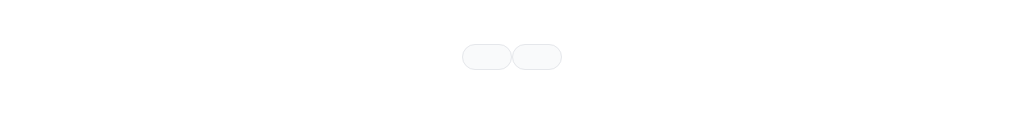
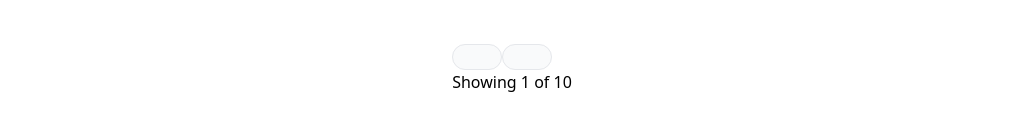
Before and after one commit to srky420/crypto-aggregator-react, a React app: page / in a window 1280 px wide. Shown: the part 2229-2359 px from the top of the page, without its empty margins (128-1151 px from the left). Built offline with nearby package versions, Linux system fonts and the light colour scheme; the HTML template or start-up script is replaced by a standard one.

Commit message:
Add pagination to tokens component

```diff
--- a/src/components/landingPage/Tokens.tsx
+++ b/src/components/landingPage/Tokens.tsx
@@ -6,7 +6,10 @@ import { Button } from "../globals/Button";
 export const Tokens = () => {
 
     // State for API Data
-    const [data, setData] = useState(cryptoListings.data.slice(0, 10));
+    const [data, setData] = useState(cryptoListings.data);
+    const [currentPage, setCurrentPage] = useState(1);
+    const pageSize = 10;
+    const totalPages = Math.ceil(cryptoListings.data.length / pageSize);
 
     // USD Currency format
     const USDollar = new Intl.NumberFormat('en-US', {
@@ -16,13 +19,21 @@ export const Tokens = () => {
 
     // Effect
     useEffect(() => {
-        // Fetch crypto data
-        // const url = 'http://localhost:3000/cryptocurrency';
-        // fetch(url)
-        // .then(res => res.json())
-        // .then(data => setData(data))
-        // .catch(err => console.log(err));
-    })
+
+        const paginatedData = cryptoListings.data.slice((currentPage - 1) * pageSize, ((currentPage - 1) * pageSize) + pageSize);
+        setData(paginatedData);
+
+    }, [currentPage])
+
+    // Next page
+    const nextPage = () => {
+        setCurrentPage(prev => prev < totalPages ? ++prev : totalPages)
+    }
+
+    // Prev page
+    const prevPage = () => {
+        setCurrentPage(prev => prev === 1 ? 1 : --prev);
+    }
 
     return (
         <section className="container mx-auto px-5 md:px-20 lg:px-40 my-20 lg:my-40">
@@ -47,13 +58,14 @@ export const Tokens = () => {
                             {(item.quote.USD.percent_change_24h).toFixed(2)}%
                         </h6>
                         <h6 className="hidden sm:block">{USDollar.format(item.quote.USD.market_cap)}</h6>
-                        <a href="" className="justify-self-center text-indigo-600 underline underline-offset-4">See More</a>
+                        <a href="" className="justify-self-center text-indigo-600 underline underline-offset-4 hover:opacity-80">See More</a>
                     </div>
                 )}
             </div>
             <div className="w-fit mx-auto my-10">
-                <Button variant="light" size="" text={`<i class="fa-solid fa-chevron-left"></i>`} />
-                <Button variant="light" size="" text={`<i class="fa-solid fa-chevron-right"></i>`} />
+                <Button variant="light" size="" text={`<i class="fa-solid fa-chevron-left"></i>`} onClick={prevPage} />
+                <Button variant="light" size="" text={`<i class="fa-solid fa-chevron-right"></i>`} onClick={nextPage} />
+                <p className="text-center">Showing {currentPage} of {totalPages}</p>
             </div>
         </section>
     )
```
